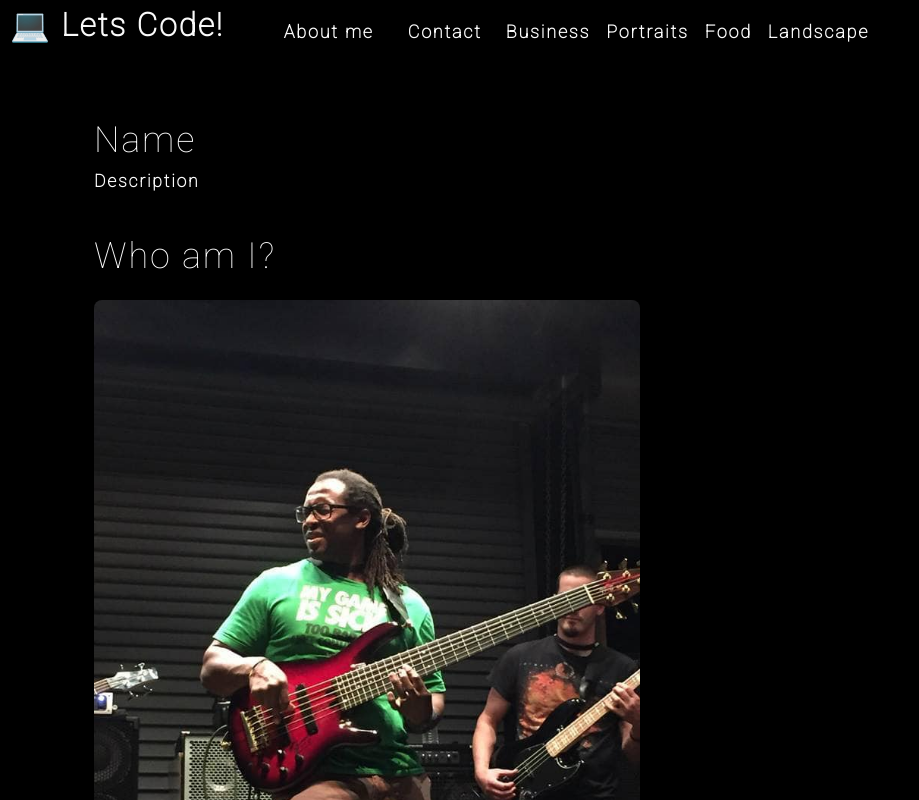
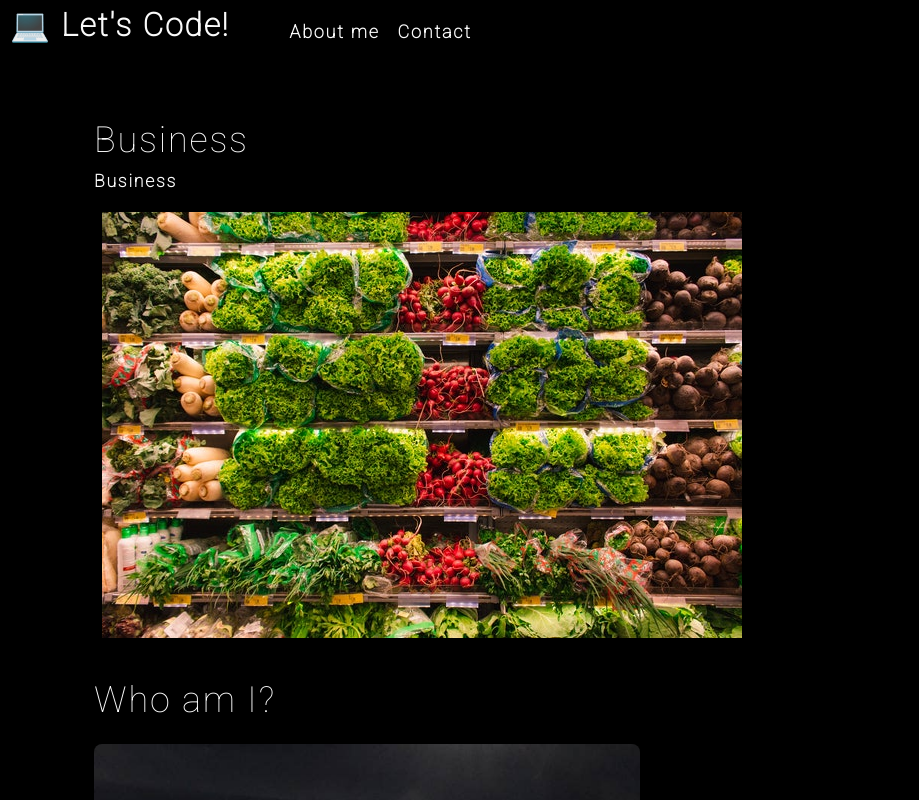
Before and after one commit to SantiBass/React-Portfolio, a React (Create React App) app: page / in a window 1280 px wide. Shown: the top 800 px of the page, without its empty margins (0-919 px from the left). Built offline with nearby package versions, Linux system fonts and the light colour scheme.

Commit message:
working on the pictures for the business gallery

```diff
--- a/src/App.js
+++ b/src/App.js
@@ -1,4 +1,4 @@
-import React from 'react';
+import React, { useState } from 'react';
 // import logo from './logo.svg';
 import About from './components/About/about';
 import Nav from './components/Nav/nav';
@@ -6,9 +6,23 @@ import Business from './components/Business/business';
 import './App.css';
 
 function App() {
+  const [categories] = useState([
+    {
+      name: 'commercial',
+      description: 'Photos of grocery stores, food trucks, and other commercial projects',
+    },
+    { name: 'portraits', description: 'Portraits of people in my life' },
+    { name: 'food', description: 'Delicious delicacies' },
+    { name: 'landscape', description: 'Fields, farmhouses, waterfalls, and the beauty of nature' },
+  ])
+  const [currentCategory, setCurrentCategory] = useState(categories[0]);
   return (
     <div >
-    <Nav></Nav>
+    <Nav>
+      categories = {categories}
+      setCurrentCategory= {setCurrentCategory}
+      currentCategory={currentCategory}
+    </Nav>
    <main>
      <Business></Business>
      <About></About>
--- a/src/components/Business/business.js
+++ b/src/components/Business/business.js
@@ -1,14 +1,24 @@
-import React from 'react'
-
-function Business() {
+import React from 'react';
+import {capitalizeFirstLetter} from '../../utils/helpers';
+import photo from '../../assets/small/commercial/0.jpg'
+function Business(props) {
+    const currentCategory = {
+        name: "Business",
+        description:"Photos of preview projects"
+    };
   return (
     <section>
         <h1>
-            Name
+           {capitalizeFirstLetter(currentCategory.name)}
         </h1>
         <p>
-            Description
+            {currentCategory.name}
         </p>
+        <div className='flex-row'>
+            <img src= {photo} alt= 'Horiseon website'
+           className='img-thumgnail mx-1'
+           />
+        </div>
     </section>
   )
 }
--- a/src/components/Nav/nav.js
+++ b/src/components/Nav/nav.js
@@ -1,47 +1,50 @@
-import React from 'react';
 
+import React from "react";
 import { capitalizeFirstLetter } from "../../utils/helpers";
 
-function Nav() {
-  const  categories = [
-    { name: 'Business', description: 'Photos of grocery stores, food trucks, and other commercial projects' },
-    { name: 'portraits', description: 'Portraits of people in my life' },
-    { name: 'food', description: 'Delicious delicacies' },
-    { name: 'landscape', description: 'Fields, farmhouses, waterfalls, and the beauty of nature' }
-  ];
+function Nav(props) {
 
-  const handleClick = () => {
-    console.log("click handled")
-  }
-
+  const {
+    categories = [],
+    setCurrentCategory,
+    currentCategory,
+  } = props;
   return (
-    <header data-testid="header" className="flex-row px-1">
+    <header className="flex-row px-1">
       <h2>
-        <a href="/">
-          <span role="img" aria-label="camera"> 💻</span> Lets Code!
+        <a data-testid="link" href="/">
+          <span role="img" aria-label="camera">
+            {" "}
+            💻
+          </span>{" "}
+          Let's Code!
         </a>
       </h2>
       <nav>
         <ul className="flex-row">
           <li className="mx-2">
-            <a href="#about" onClick={() => handleClick()}>
+            <a
+              href="#about"
+            >
               About me
             </a>
           </li>
-          <li className={"mx-2"}>
-            <span onClick={() => handleClick()}>
-              Contact
-            </span>
+          <li>
+            <span>Contact</span>
           </li>
-          {
-            categories.map((category) => (
-              <li className="mx-1" key={category.name} >
-                <span onClick={() => { handleClick(); }}>
-                 {capitalizeFirstLetter(category.name)}
-                </span>
-              </li>
-            ))
-          }
+          {categories.map((category) => (
+            <li className={`mx-1 ${
+                currentCategory.name === category.name && 'navActive'
+                }`} key={category.name}>
+              <span
+                onClick={() => {
+                  setCurrentCategory(category)
+                }}
+              >
+                {capitalizeFirstLetter(category.name)}
+              </span>
+            </li>
+          ))}
         </ul>
       </nav>
     </header>
--- a/src/index.js
+++ b/src/index.js
@@ -1,4 +1,4 @@
-import React from 'react';
+import React, {useEffect} from 'react';
 import ReactDOM from 'react-dom';
 import './index.css';
 import App from './App';
```
